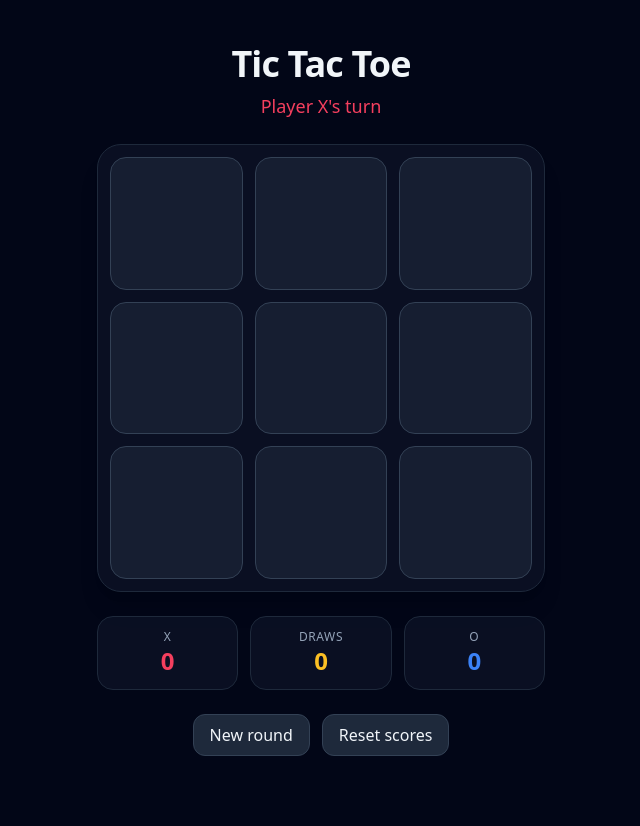
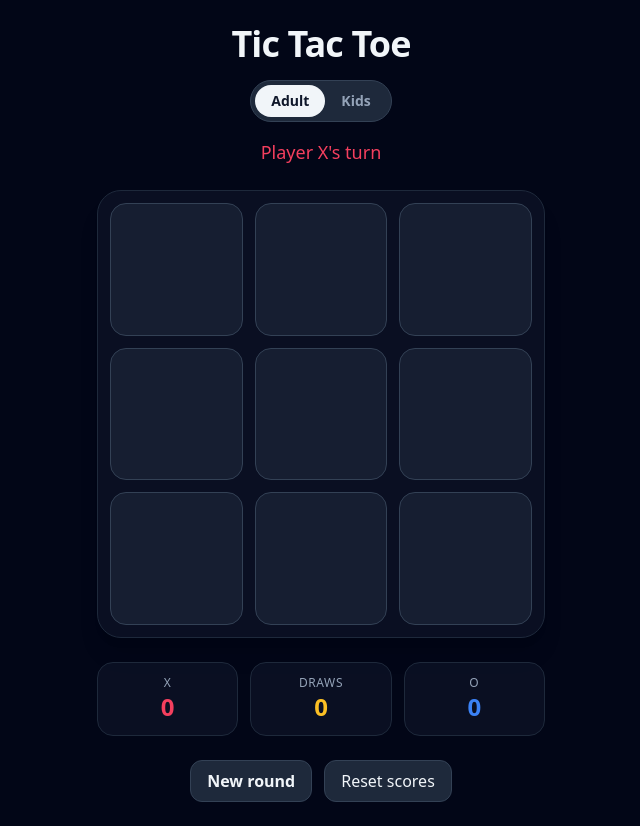
Before and after one commit to guneshpatil/tic-tac-toe, a Next.js app: page / in a window 1280 px wide. Shown: the whole page, without its empty margins (319-959 px from the left). Before the commit the page ends 800 px from the top, so only its background shows below. Built offline with nearby package versions, Linux system fonts and the light colour scheme.

Commit message:
Add kids mode toggle (persistent, with playful UI)

```diff
--- a/app/globals.css
+++ b/app/globals.css
@@ -15,4 +15,21 @@
   .cell.win {
     @apply ring-4 ring-emerald-400 bg-emerald-500/20;
   }
+  .cell.kids-cell {
+    @apply rounded-3xl bg-white shadow-lg border-4 border-white/70 text-sky-700 active:scale-95;
+  }
+  .cell.kids-cell:hover {
+    @apply bg-sky-50;
+  }
+  .cell.kids-cell.win {
+    @apply ring-4 ring-amber-300 bg-amber-200;
+  }
+  .cell.kids-cell span {
+    animation: pop 0.25s ease-out;
+  }
+  @keyframes pop {
+    0% { transform: scale(0.4); opacity: 0; }
+    60% { transform: scale(1.15); opacity: 1; }
+    100% { transform: scale(1); }
+  }
 }
--- a/components/Game.tsx
+++ b/components/Game.tsx
@@ -5,8 +5,10 @@ import type { Board, Player, Status } from "@/lib/types";
 import { calculateWinner, isDraw } from "@/lib/game";
 
 const STORAGE_KEY = "ttt:score:v1";
+const MODE_KEY = "ttt:mode:v1";
 
 type Scores = Record<"X" | "O" | "draw", number>;
+type Mode = "adult" | "kids";
 
 const emptyScores: Scores = { X: 0, O: 0, draw: 0 };
 
@@ -14,23 +16,36 @@ export default function Game() {
   const [board, setBoard] = useState<Board>(Array(9).fill(null));
   const [turn, setTurn] = useState<"X" | "O">("X");
   const [scores, setScores] = useState<Scores>(emptyScores);
+  const [mode, setMode] = useState<Mode>("adult");
+  const [hydrated, setHydrated] = useState(false);
 
   useEffect(() => {
     try {
-      const raw = localStorage.getItem(STORAGE_KEY);
-      if (raw) setScores({ ...emptyScores, ...JSON.parse(raw) });
+      const rawScores = localStorage.getItem(STORAGE_KEY);
+      if (rawScores) setScores({ ...emptyScores, ...JSON.parse(rawScores) });
+      const rawMode = localStorage.getItem(MODE_KEY) as Mode | null;
+      if (rawMode === "adult" || rawMode === "kids") setMode(rawMode);
     } catch {}
+    setHydrated(true);
   }, []);
 
   useEffect(() => {
+    if (!hydrated) return;
     try {
       localStorage.setItem(STORAGE_KEY, JSON.stringify(scores));
     } catch {}
-  }, [scores]);
+  }, [scores, hydrated]);
+
+  useEffect(() => {
+    if (!hydrated) return;
+    try {
+      localStorage.setItem(MODE_KEY, mode);
+    } catch {}
+  }, [mode, hydrated]);
 
   const status: Status = useMemo(() => {
     const w = calculateWinner(board);
-    if (w) return { kind: "won", winner: w.winner, line: w.line };
+    if (w) return { kind: "won", winner: w.winner as "X" | "O", line: w.line };
     if (isDraw(board)) return { kind: "draw" };
     return { kind: "playing", turn };
   }, [board, turn]);
@@ -66,24 +81,69 @@ export default function Game() {
 
   const message =
     status.kind === "won"
-      ? `Player ${status.winner} wins!`
+      ? mode === "kids"
+        ? status.winner === "X"
+          ? "🎉 X wins! Great job!"
+          : "🎉 O wins! Great job!"
+        : `Player ${status.winner} wins!`
       : status.kind === "draw"
-      ? "It's a draw."
-      : `Player ${status.turn}'s turn`;
+      ? mode === "kids"
+        ? "🤝 It's a tie! Try again!"
+        : "It's a draw."
+      : mode === "kids"
+      ? `👉 ${turn}'s turn!`
+      : `Player ${turn}'s turn`;
+
+  const isKids = mode === "kids";
 
   return (
-    <div className="w-full max-w-md">
+    <div
+      className={`w-full max-w-md transition-colors duration-300 ${
+        isKids ? "bg-gradient-to-b from-sky-400 to-emerald-300 p-6 rounded-3xl shadow-2xl" : ""
+      }`}
+    >
       <header className="mb-6 text-center">
-        <h1 className="text-4xl font-bold tracking-tight">Tic Tac Toe</h1>
+        <h1
+          className={`font-bold tracking-tight ${
+            isKids ? "text-5xl text-white drop-shadow-md" : "text-4xl text-slate-100"
+          }`}
+        >
+          {isKids ? "🎮 Tic Tac Toe" : "Tic Tac Toe"}
+        </h1>
+
+        <div
+          role="tablist"
+          aria-label="Game mode"
+          className={`mt-4 inline-flex rounded-full p-1 ${
+            isKids ? "bg-white/30 backdrop-blur" : "bg-slate-800 border border-slate-700"
+          }`}
+        >
+          <ModeButton
+            active={!isKids}
+            onClick={() => setMode("adult")}
+            label="Adult"
+            kids={isKids}
+          />
+          <ModeButton
+            active={isKids}
+            onClick={() => setMode("kids")}
+            label="Kids"
+            kids={isKids}
+          />
+        </div>
+
         <p
-          className={`mt-2 text-lg ${
-            status.kind === "won"
+          className={`mt-4 ${
+            isKids ? "text-2xl font-bold text-white drop-shadow" : "text-lg"
+          } ${
+            !isKids &&
+            (status.kind === "won"
               ? "text-emerald-400"
               : status.kind === "draw"
               ? "text-amber-400"
               : turn === "X"
               ? "text-x"
-              : "text-o"
+              : "text-o")
           }`}
           aria-live="polite"
         >
@@ -92,13 +152,16 @@ export default function Game() {
       </header>
 
       <div
-        className="grid grid-cols-3 gap-3 p-3 rounded-3xl bg-slate-900/60 border border-slate-800 shadow-xl"
+        className={`grid grid-cols-3 gap-3 p-3 rounded-3xl shadow-xl ${
+          isKids
+            ? "bg-white/40 backdrop-blur-sm gap-4 p-4"
+            : "bg-slate-900/60 border border-slate-800"
+        }`}
         role="grid"
         aria-label="Tic tac toe board"
       >
         {board.map((cell, i) => {
-          const isWin =
-            status.kind === "won" && status.line.includes(i);
+          const isWin = status.kind === "won" && status.line.includes(i);
           return (
             <button
               key={i}
@@ -108,11 +171,15 @@ export default function Game() {
               aria-label={
                 cell ? `Cell ${i + 1}, ${cell}` : `Empty cell ${i + 1}`
               }
-              className={`cell ${
-                isWin ? "win" : ""
+              className={`cell ${isWin ? "win" : ""} ${
+                isKids ? "kids-cell" : ""
               } ${cell === "X" ? "text-x" : cell === "O" ? "text-o" : ""}`}
             >
-              <span className="text-5xl sm:text-6xl font-black leading-none select-none">
+              <span
+                className={`leading-none select-none font-black ${
+                  isKids ? "text-7xl sm:text-8xl" : "text-5xl sm:text-6xl"
+                }`}
+              >
                 {cell}
               </span>
             </button>
@@ -120,20 +187,27 @@ export default function Game() {
         })}
       </div>
 
+      {!isKids && (
         <div className="mt-6 grid grid-cols-3 gap-3 text-center">
           <Score label="X" value={scores.X} color="text-x" />
           <Score label="Draws" value={scores.draw} color="text-amber-400" />
           <Score label="O" value={scores.O} color="text-o" />
         </div>
+      )}
 
-      <div className="mt-6 flex gap-3 justify-center">
+      <div className="mt-6 flex gap-3 justify-center flex-wrap">
         <button
           type="button"
           onClick={reset}
-          className="px-4 py-2 rounded-xl bg-slate-800 hover:bg-slate-700 border border-slate-700 transition"
+          className={`px-4 py-2 rounded-xl transition font-semibold ${
+            isKids
+              ? "bg-white text-sky-700 hover:bg-sky-50 shadow-md text-lg"
+              : "bg-slate-800 hover:bg-slate-700 border border-slate-700"
+          }`}
         >
-          New round
+          {isKids ? "🔄 Play again" : "New round"}
         </button>
+        {!isKids && (
           <button
             type="button"
             onClick={resetAll}
@@ -141,8 +215,41 @@ export default function Game() {
           >
             Reset scores
           </button>
+        )}
       </div>
     </div>
+  );
+}
+
+function ModeButton({
+  active,
+  onClick,
+  label,
+  kids,
+}: {
+  active: boolean;
+  onClick: () => void;
+  label: string;
+  kids: boolean;
+}) {
+  return (
+    <button
+      type="button"
+      role="tab"
+      aria-selected={active}
+      onClick={onClick}
+      className={`px-4 py-1.5 rounded-full text-sm font-semibold transition ${
+        active
+          ? kids
+            ? "bg-white text-sky-700 shadow"
+            : "bg-slate-100 text-slate-900"
+          : kids
+          ? "text-white/80 hover:text-white"
+          : "text-slate-400 hover:text-slate-200"
+      }`}
+    >
+      {label}
+    </button>
   );
 }
 
```
Also changed, not shown: 1 other file (tests, documents, lock files or other folders). Lines whose indentation alone changed are shown as unchanged.
